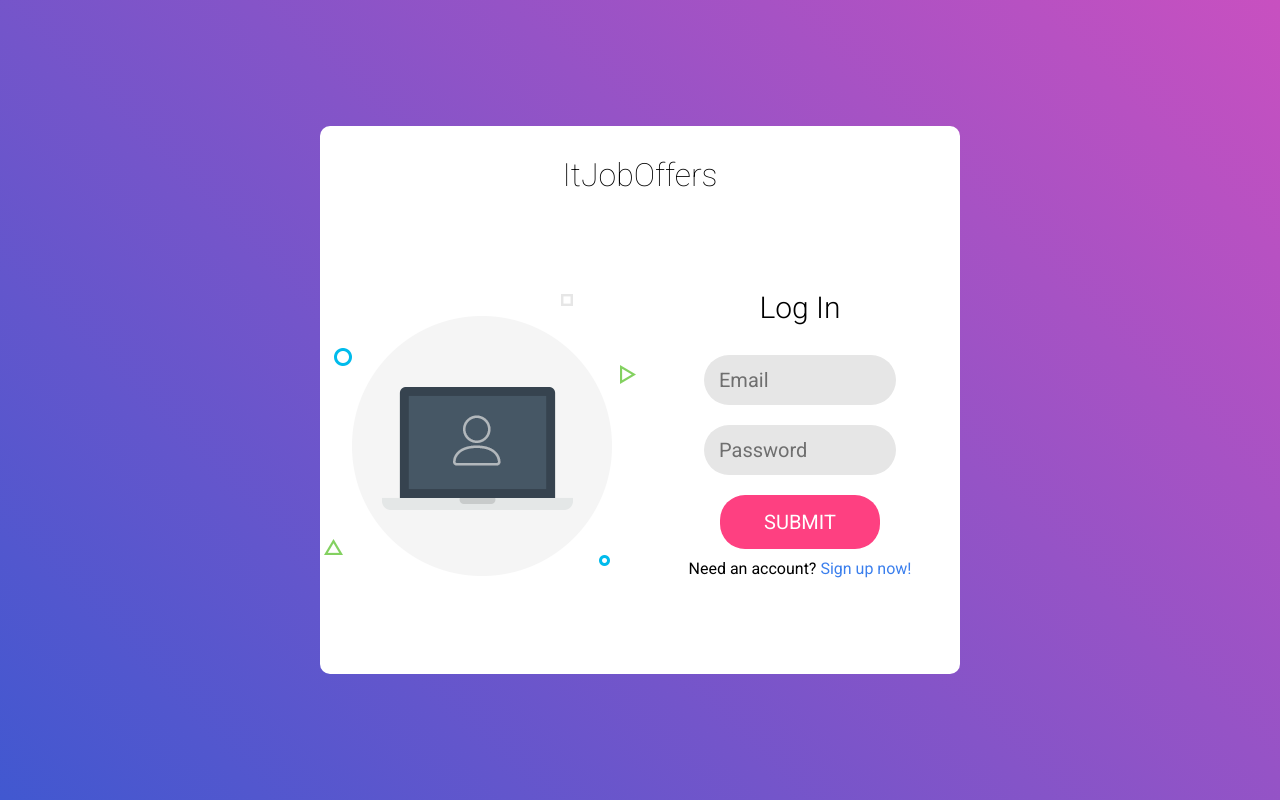
After one commit to gielecinskih/JobOffersService, a PHP site: page /login.php in a window 1280 px wide. The commit adds this page. Run offline with PHP 8.4, Linux system fonts and the light colour scheme.

Commit message:
login and register page added

```diff
--- a/index.php
+++ b/index.php
@@ -17,7 +17,7 @@
 <body>
     <header>
         <h1 class="logo">ItJobOffers.pl</h1>
-        <a href="/ItJob/index.php"><div class="loginButton">SignIn </div></a>
+        <a href="/ItJob/login.php"><div class="loginButton">SignIn </div></a>
     </header>
     <div class="languagesFilter">
         <div class="clear"></div>
--- /dev/null
+++ b/login.php
@@ -0,0 +1,37 @@
+<?php
+?>
+<!doctype html>
+<html lang="en">
+<head>
+    <meta charset="UTF-8">
+    <meta name="viewport"
+          content="width=device-width, user-scalable=no, initial-scale=1.0, maximum-scale=1.0, minimum-scale=1.0">
+    <meta http-equiv="X-UA-Compatible" content="ie=edge">
+    <link rel="stylesheet" href="loginStyles.css">
+    <link rel="preconnect" href="https://fonts.gstatic.com">
+    <link href="https://fonts.googleapis.com/css2?family=Roboto:wght@100;300;400;700&display=swap" rel="stylesheet">
+    <title>Document</title>
+</head>
+<body>
+<div class="backContainer">
+    <div class="logo"><a href="/ItJob/"><h1>ItJobOffers</h1></a></div>
+    <div class="container">
+        <div class="niceImg">
+            <div id="tilt">
+            </div>
+        </div>
+        <div class="loginForm">
+            <p class="logText">Log In</p>
+            <form action="">
+                <input class="inForm" type="text" placeholder="Email">
+                <input class="inForm" type="password" placeholder="Password">
+                <input class="inFormButton example_e" type="submit" value="SUBMIT">
+            </form>
+            <p>Need an account? <a class="signUp" href="/ItJob/register.php">Sign up now!</a></p>
+        </div>
+    </div>
+</div>
+
+<script src="script.js"></script>
+</body>
+</html>
--- /dev/null
+++ b/loginStyles.css
@@ -0,0 +1,119 @@
+*{
+    margin: 0;
+    padding: 0;
+    font-family: 'Roboto', sans-serif;
+}
+
+body{
+    height: 100vh;
+    background: linear-gradient(-135deg,#c850c0,#4158d0);
+    display: flex;
+    align-items: center;
+    justify-content: center;
+}
+.backContainer{
+    background-color: #fff;
+    width: 50vw;
+    border-radius: 10px;
+}
+
+.container{
+    height: 60vh;
+    display: flex;
+    align-items: center;
+    justify-content: center;
+}
+
+.niceImg{
+    flex-basis: 50%;
+    display: flex;
+    align-items: center;
+    justify-content: center;
+}
+
+#tilt {
+    display: block;
+    height: 289px;
+    width: 316px;
+    background-image: url(./img-01.webp);
+    background-size: 100%;
+    background-repeat: no-repeat;
+    transition: transform 0.1s;
+}
+
+.logText{
+    font-size: 30px;
+    font-weight: 300;
+    margin-bottom: 20px;
+}
+
+.loginForm{
+    flex-basis: 50%;
+    display: flex;
+    flex-direction: column;
+    align-items: center;
+}
+
+.loginForm form{
+    display: flex;
+    flex-direction: column;
+    justify-content: center;
+    width: 100%;
+}
+
+input{
+    margin: 10px 20%;
+    outline: none;
+}
+
+.inForm{
+    background-color: #e6e6e6;
+    border: none;
+    border-radius: 25px;
+    height: 50px;
+    font-size: 20px;
+    color: black;
+    padding: 0 15px;
+}
+::placeholder { /* Chrome, Firefox, Opera, Safari 10.1+ */
+    color: #6F6F6F;
+    opacity: 1; /* Firefox */
+}
+
+.example_e {
+    border: none;
+    background: #FE4081;
+    color: #ffffff !important;
+    font-size: 20px;
+    padding: 15px;
+    margin: 10px 25%;
+    text-transform: uppercase;
+    border-radius: 25px;
+    display: inline-block;
+    transition: all 0.3s ease 0s;
+}
+.example_e:hover {
+    color: #404040 !important;
+    font-weight: bold !important;
+    letter-spacing: 3px;
+    background: none;
+    -webkit-box-shadow: 0px 5px 40px -10px rgba(0,0,0,0.57);
+    -moz-box-shadow: 0px 5px 40px -10px rgba(0,0,0,0.57);
+    transition: all 0.3s ease 0s;
+}
+
+a{
+    text-decoration: none;
+    color: black;
+}
+.logo{
+    text-align: center;
+    margin-top: 30px;
+}
+h1{
+    font-weight: 100;
+}
+
+.signUp{
+    color: #3b7fed;
+}
--- /dev/null
+++ b/script.js
@@ -0,0 +1,19 @@
+let el = document.getElementById('tilt')
+
+const height = 289;
+const width = 316;
+
+el.addEventListener('mousemove', handleMove);
+
+function handleMove(e) {
+    const xVal = e.layerX
+    const yVal = e.layerY
+    const yRotation = 20 * ((xVal - width / 2) / width)
+    const xRotation = -20 * ((yVal - height / 2) / height)
+    const string = 'perspective(500px) scale(1.1) rotateX(' + xRotation + 'deg) rotateY(' + yRotation + 'deg)'
+    el.style.transform = string
+}
+
+el.addEventListener('mouseout', function() {
+    el.style.transform = 'perspective(500px) scale(1) rotateX(0) rotateY(0)'
+})
```
Also changed, not shown: register.php (added, +36 -0 lines), img-01.webp (added), styles.css (line endings or trailing spaces).
